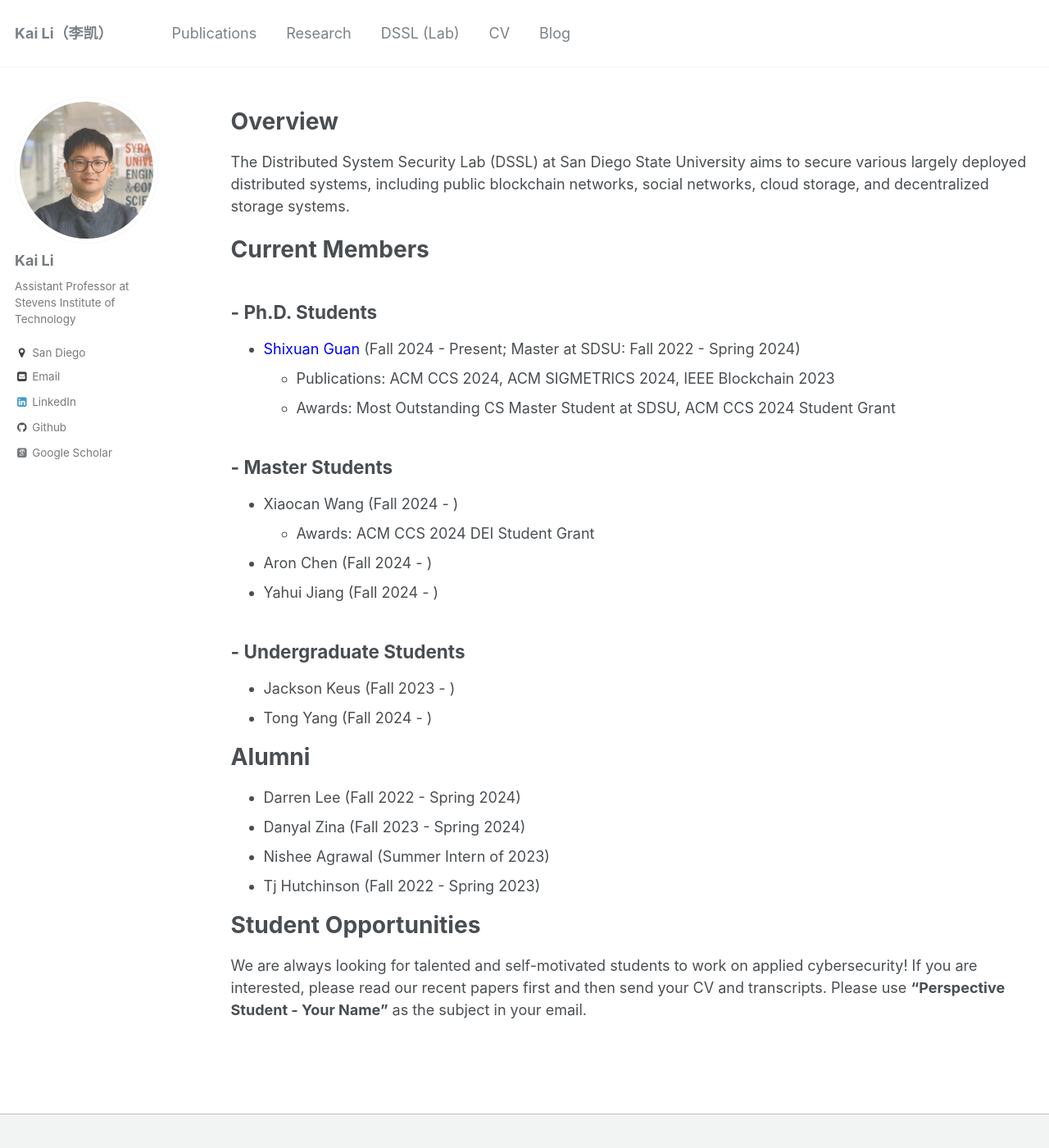
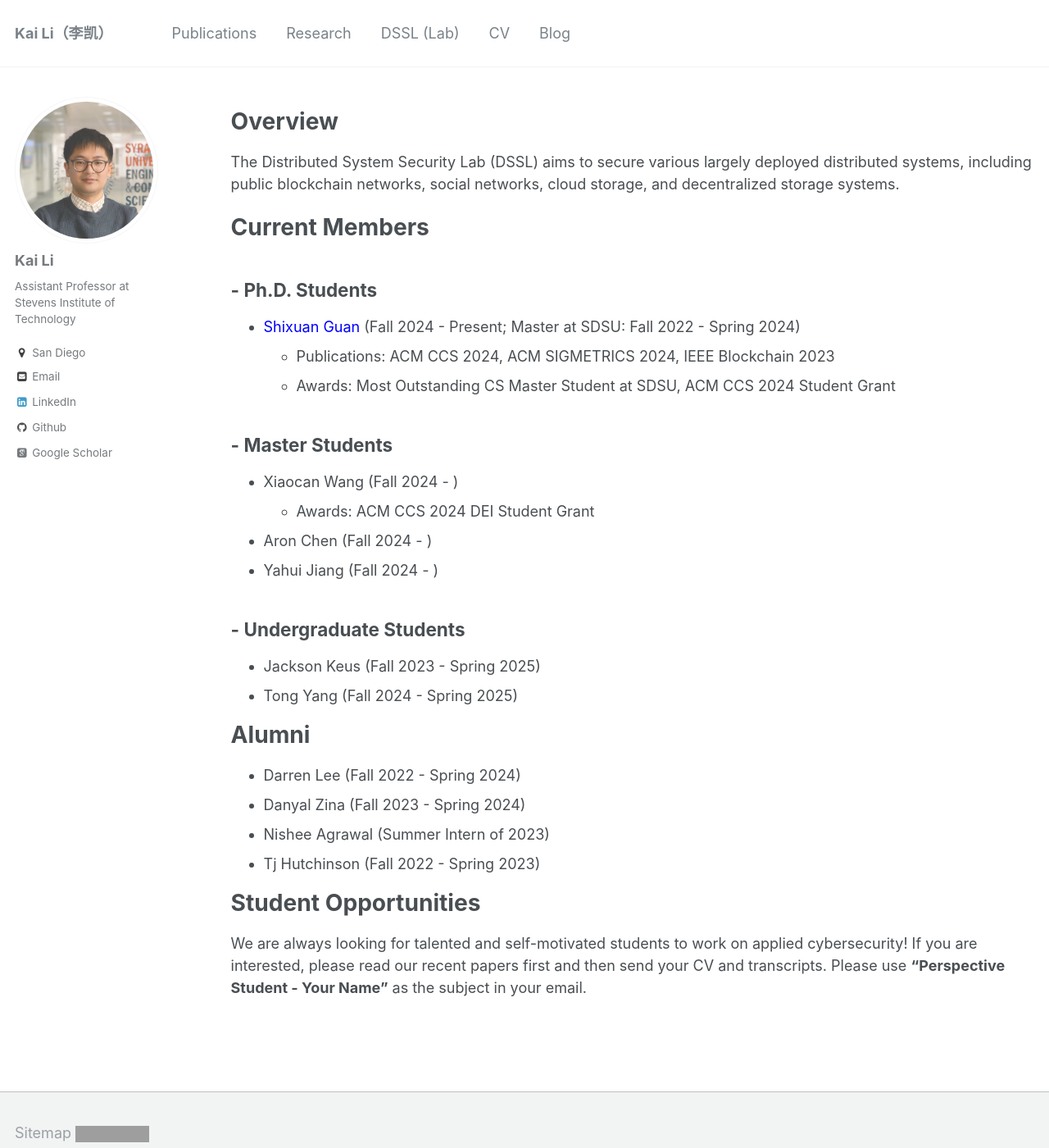
Before and after one commit to likai1993/likai1993.github.io, a Jekyll site: the page built from _pages/lab.md, in a window 1280 px wide and 1400 px high. Shown: the whole window at 82% size. Built offline with Jekyll 4.4.1, drawn with Linux system fonts in a browser that asks for light colours; some web fonts are replaced; grey boxes are pictures that could not be loaded.

Commit message:
Update lab.md

```diff
--- a/_pages/lab.md
+++ b/_pages/lab.md
@@ -10,7 +10,7 @@ redirect_from:
 Overview
 ====
 
-The Distributed System Security Lab (DSSL) at San Diego State University aims to secure various largely deployed distributed systems, including public blockchain networks, social networks, cloud storage, and decentralized storage systems.
+The Distributed System Security Lab (DSSL) aims to secure various largely deployed distributed systems, including public blockchain networks, social networks, cloud storage, and decentralized storage systems.
 
 Current Members
 ====
@@ -32,8 +32,8 @@ Current Members
 
 \- Undergraduate Students
 ----
-* Jackson Keus (Fall 2023 - )
-* Tong Yang (Fall 2024 - )
+* Jackson Keus (Fall 2023 - Spring 2025)
+* Tong Yang (Fall 2024 - Spring 2025)
 
 
 <!--
```
